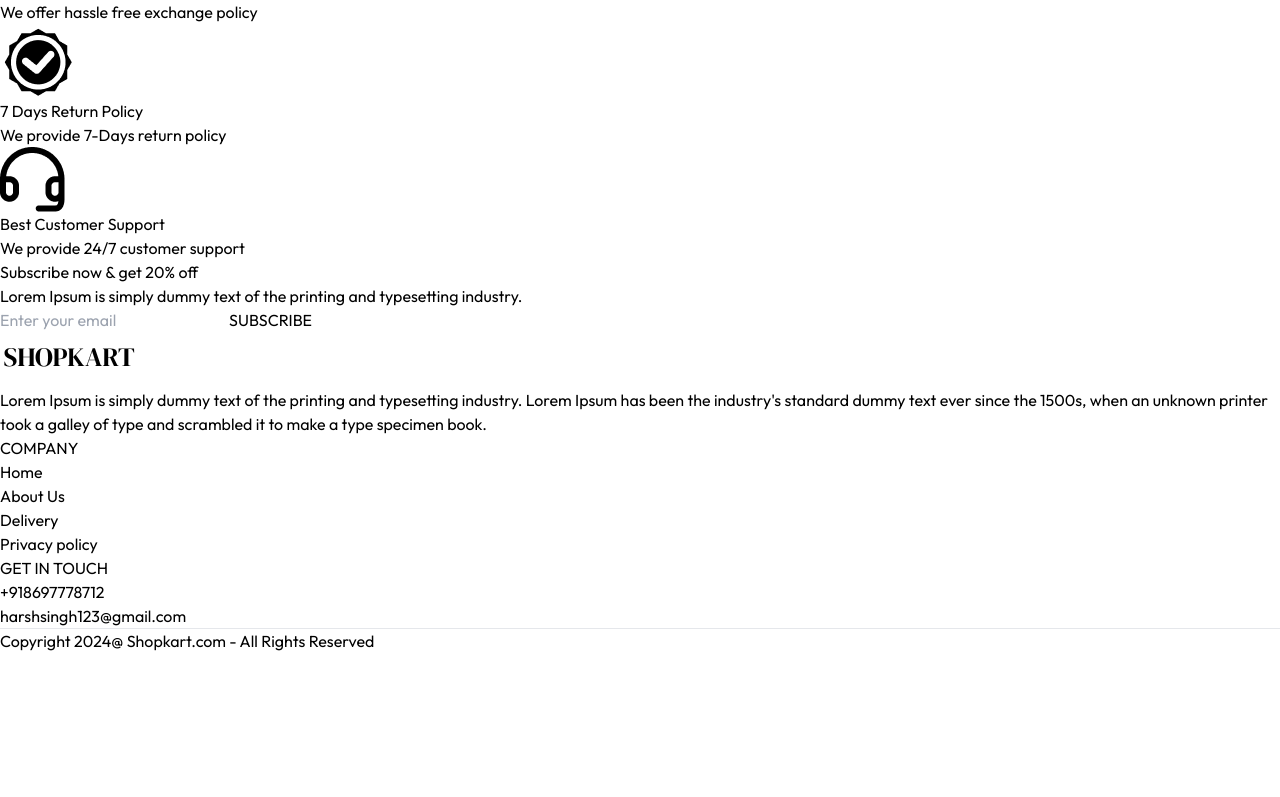
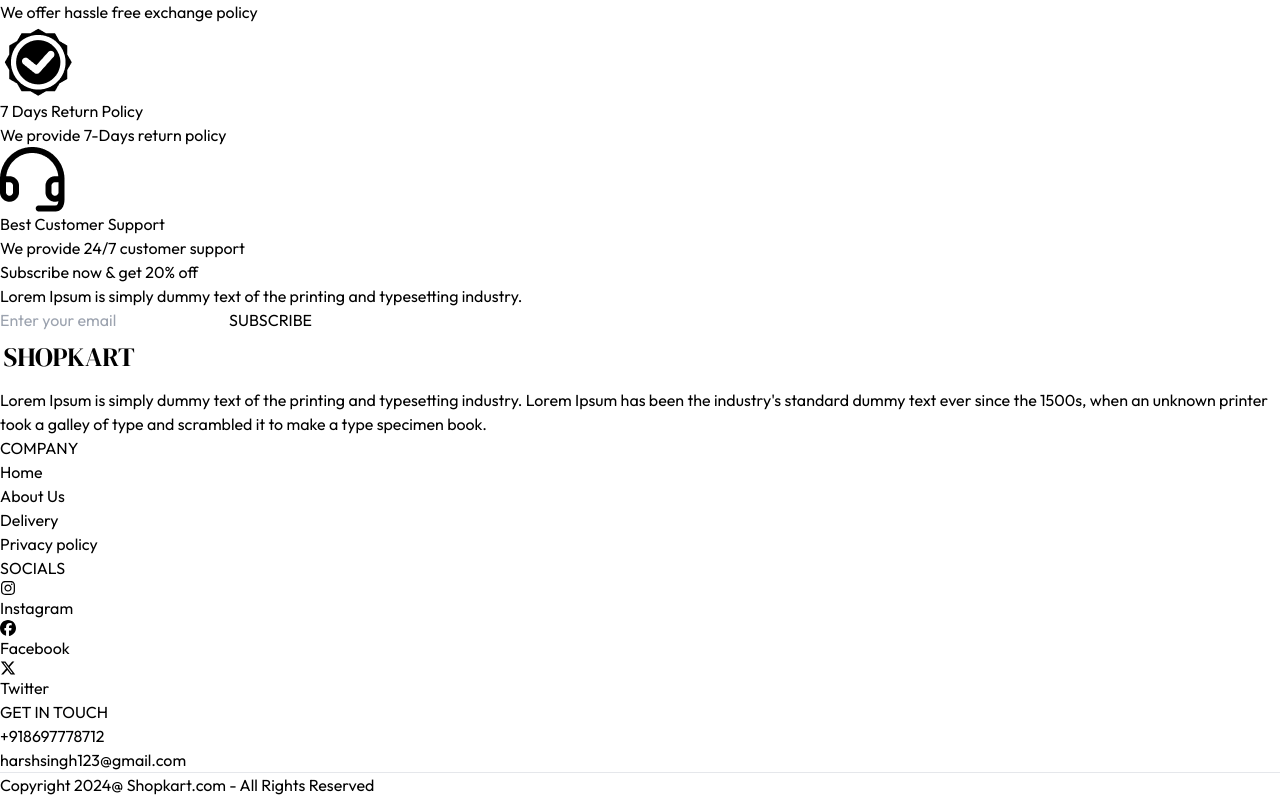
Before and after one commit to urbruder/Ecommerce_Website, a React (Vite) app in the folder frontend/: page / in a window 1280 px wide. Shown: the part 9279-10076 px from the top of the page. Before the commit the page ends 9932 px from the top, so only its background shows below. Built offline with nearby package versions, Linux system fonts and the light colour scheme.

Commit message:
Added Socials in Footer

```diff
--- a/frontend/package.json
+++ b/frontend/package.json
@@ -12,6 +12,7 @@
   "dependencies": {
     "react": "^19.1.0",
     "react-dom": "^19.1.0",
+    "react-icons": "^5.5.0",
     "react-router-dom": "^7.6.2",
     "react-toastify": "^11.0.5"
   },
--- a/frontend/src/components/Footer.jsx
+++ b/frontend/src/components/Footer.jsx
@@ -1,10 +1,11 @@
 import React from 'react'
+import { FaInstagram, FaFacebook, FaXTwitter } from 'react-icons/fa6'
 import { assets } from '../assets/assets'
 
 const Footer = () => {
   return (
     <div>
-      <div className='flex flex-col sm:grid grid-cols-[3fr_1fr_1fr] gap-14 my-10 mt-40 text-sm'>
+      <div className='flex flex-col sm:grid grid-cols-[2fr_1fr_1fr_1fr] gap-14 my-10 mt-40 text-sm'>
         {/* Sm:grid and grif cols make all the div come in the same line */}
          <div>
             <img className='mb-5 w-32' src={assets.real_logo} alt="" />
@@ -23,6 +24,23 @@
           </ul>
          </div>
          <div>
+          <p className='text-xl font-medium mb-5'>SOCIALS</p>
+          <ul className='flex flex-col gap-1 text-gray-600'>
+            <li className='flex items-center gap-2'>
+              <FaInstagram/>
+              <a href="https://www.instagram.com/">Instagram</a>
+            </li>
+            <li className='flex items-center gap-2'>
+              <FaFacebook/>
+              <a href="https://www.facebook.com/">Facebook</a>
+            </li>
+            <li className='flex items-center gap-2'>
+              <FaXTwitter/>
+              <a href="https://x.com/?lang=en">Twitter</a>
+            </li>
+          </ul>
+         </div>
+         <div>
           <p className='text-xl font-medium mb-5'>GET IN TOUCH</p>
           <ul className='flex flex-col gap-1 text-gray-600'>
             <li>+918697778712</li>
@@ -30,7 +48,6 @@
           </ul>
          </div>
       </div>
-
       <div>
         <hr />
         <p className='py-5 text-center text-sm'>Copyright 2024@ Shopkart.com - All Rights Reserved</p>
```
Also changed, not shown: 1 other file (tests, documents, lock files or other folders).
